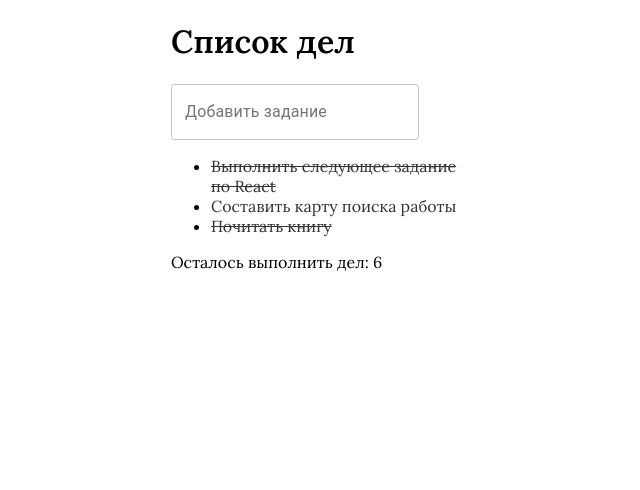
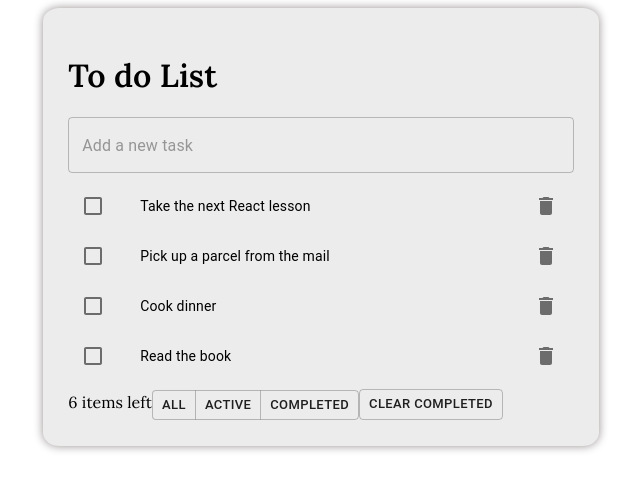
Before and after one commit to WebHeroSchool/TatiTodo, a React (Create React App) app: page / in a window 1280 px wide. Shown: the top 490 px of the page, without its empty margins (319-959 px from the left). Built offline with nearby package versions, Linux system fonts and the light colour scheme.

Commit message:
add first version of app style

```diff
--- a/package.json
+++ b/package.json
@@ -3,6 +3,7 @@
   "version": "0.1.0",
   "private": true,
   "dependencies": {
+    "@material-ui/icons": "^4.9.1",
     "@testing-library/jest-dom": "^4.2.4",
     "@testing-library/react": "^9.5.0",
     "@testing-library/user-event": "^7.2.1",
--- a/src/components/App/App.js
+++ b/src/components/App/App.js
@@ -7,22 +7,26 @@ import styles from './App.module.css'
 const App = () => {
 	const items = [
 		{
-			value: "Выполнить следующее задание по React",
+			value: "Take the next React lesson",
 			isDone: true
 		},
 		{
-			value: "Составить карту поиска работы",
+			value: "Pick up a parcel from the mail",
 			isDone: false
 		},
 		{
-			value: "Почитать книгу",
+			value: "Сook dinner",
+			isDone: true
+		},
+		{
+			value: "Read the book",
 			isDone: true
 		}
 	];
 
 	return(
 		<div className={styles.wrap}>
-			<h1 className={styles.title}>Список дел</h1>
+			<h1 className={styles.title}>To do List</h1>
 			<InputItem />
 			<ItemList items={items}/>
 			<Footer count={6} />
--- a/src/components/App/App.module.css
+++ b/src/components/App/App.module.css
@@ -2,9 +2,13 @@
 
 .wrap{
 	margin: auto;
-	width:300px;
+	width:40%;
 	font-family: 'Lora', serif;
 	font-weight: 400;
+	background: #ececec;
+	padding: 2%;
+	border-radius: 3%;
+	box-shadow: 0 0 10px #968f8f;
 }
 .title{
 	font-weight: 600;
--- a/src/components/Footer/Footer.js
+++ b/src/components/Footer/Footer.js
@@ -1,5 +1,17 @@
 import React from 'react';
-
-const Footer = ({count})=> (<span>Осталось выполнить дел: {count}</span>);
+import Button from '@material-ui/core/Button';
+import ButtonGroup from '@material-ui/core/ButtonGroup';
+// style={{ margin: 20 }}
+const Footer = ({count})=> (
+	<div>
+		<span>{count} items left</span>
+		<ButtonGroup aria-label="small outlined button group" size="small">
+			<Button>All</Button>
+		    <Button>Active</Button>
+		    <Button>Completed</Button>
+      	</ButtonGroup>
+		<Button variant="outlined" size="small">Clear completed</Button>
+	</div>
+	);
 
 export default Footer;
--- a/src/components/InputItem/InputItem.js
+++ b/src/components/InputItem/InputItem.js
@@ -2,10 +2,13 @@ import React from 'react';
 import TextField from '@material-ui/core/TextField';
 
 const InputItem = ()=> (<div>
-		<TextField
-          id="outlined-basic"
-          label="Добавить задание"
+        <TextField
+          id="outlined-full-width"
+          placeholder="Аdd a new task"
+	      fullWidth
           variant="outlined"
+          color="secondary"
+          bordercolor="#de2242"
         />
 	</div>);
 
--- a/src/components/ItemList/ItemList.js
+++ b/src/components/ItemList/ItemList.js
@@ -1,13 +1,67 @@
 import React from 'react';
 import Item from '../Item/Item';
+import List from '@material-ui/core/List';
+import ListItem from '@material-ui/core/ListItem';
+import ListItemIcon from '@material-ui/core/ListItemIcon';
+import ListItemSecondaryAction from '@material-ui/core/ListItemSecondaryAction';
+import ListItemText from '@material-ui/core/ListItemText';
+import Checkbox from '@material-ui/core/Checkbox';
+import IconButton from '@material-ui/core/IconButton';
+import DeleteIcon from '@material-ui/icons/Delete';
 
-const ItemList = ({items}) => (
-	<ul>
-		{items.map((item, i)=>
-			<li key={i}>
-				<Item value={item.value} isDone={item.isDone}/>
-			</li>)
-		}
-	</ul>);
+// const ItemList = ({items}) => (
+// 	<ul>
+// 		{items.map((item, i)=>
+// 			<li key={i}>
+// 				<Item value={item.value} isDone={item.isDone}/>
+// 			</li>)
+// 		}
+// 	</ul>
+// 	);
 
-export default ItemList;
+// export default ItemList;
+
+export default function ItemList({items}) {
+  const [checked, setChecked] = React.useState([0]);
+
+  const handleToggle = (value: number) => () => {
+    const currentIndex = checked.indexOf(value);
+    const newChecked = [...checked];
+
+    if (currentIndex === -1) {
+      newChecked.push(value);
+    } else {
+      newChecked.splice(currentIndex, 1);
+    }
+
+    setChecked(newChecked);
+  };
+
+  return (
+    <List>
+    	{items.map((item, i) => {
+	        const labelId = `checkbox-list-label-${item.value}`;
+
+	        return (
+	          <ListItem key={i} role={undefined} dense button onClick={handleToggle(item.value)}>
+	            <ListItemIcon>
+	              <Checkbox
+	                edge="start"
+	                checked={checked.indexOf(item.value) !== -1}
+	                tabIndex={-1}
+	                disableRipple
+	                inputProps={{ 'aria-labelledby': labelId }}
+	              />
+	            </ListItemIcon>
+	            <ListItemText id={labelId} primary={`${item.value}`} isDone={item.isDone}/>
+	            <ListItemSecondaryAction>
+	              <IconButton edge="end" aria-label="comments">
+	                <DeleteIcon />
+	              </IconButton>
+	            </ListItemSecondaryAction>
+	          </ListItem>
+	        );
+      	})}
+    </List>
+  );
+}
```
Also changed, not shown: 1 other file (tests, documents, lock files or other folders).
